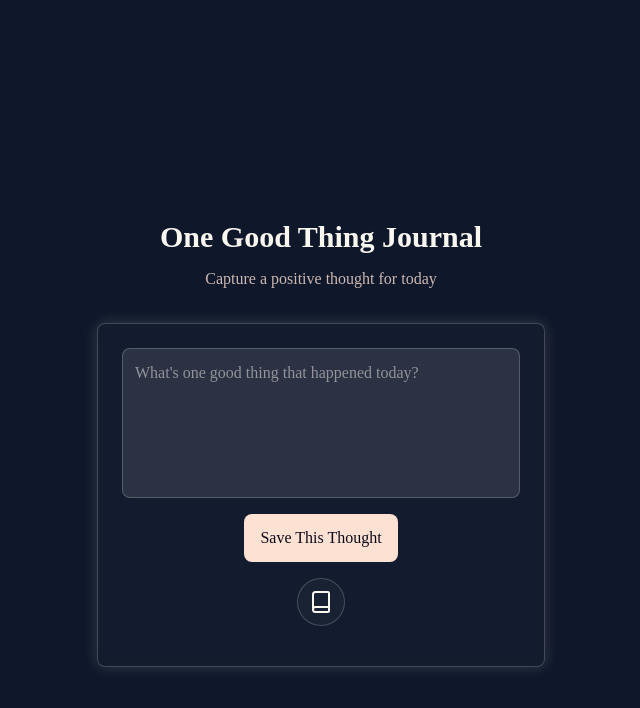
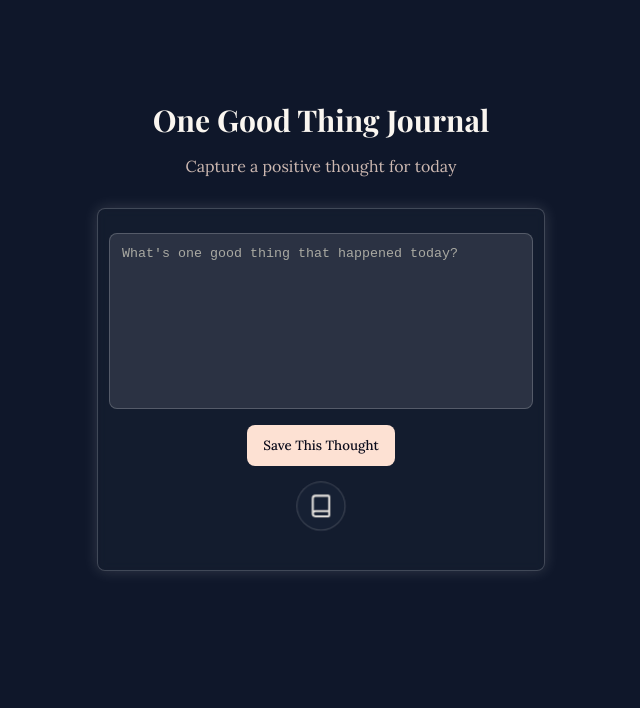
Before and after one commit to Syazwani-s246/yay-journal, a Next.js app: page / in a window 1280 px wide. Shown: the top 708 px of the page, without its empty margins (319-959 px from the left). Built offline with nearby package versions, Linux system fonts and the light colour scheme.

Commit message:
refactor : remove Tailwind, add custom animations and styles

```diff
--- a/src/app/globals.css
+++ b/src/app/globals.css
@@ -1,31 +1,141 @@
-/* globals.css */
-@import "tailwindcss";
+@import url('https://fonts.googleapis.com/css2?family=Playfair+Display:wght@400;500;600;700&family=Lora:wght@400;500;600&display=swap');
 
+/* @import "tailwindcss";
+@import "tailwindcss/preflight";
+@import "tailwindcss/utilities"; */
 
-/* @tailwind base;
-@tailwind components;
-@tailwind utilities; */
+/* src/styles/animations.css */
 
-:root {
-  --background: #ffffff;
-  --foreground: #171717;
-}
-
-@media (prefers-color-scheme: dark) {
-  :root {
-    --background: #0a0a0a;
-    --foreground: #ededed;
+@keyframes float-up {
+  0% {
+    transform: translateY(0) scale(1);
+    opacity: 1;
+  }
+  100% {
+    transform: translateY(-100px) scale(0.5);
+    opacity: 0;
   }
 }
 
-body {
-  color: var(--foreground);
-  background: var(--background);
-  font-family: Arial, Helvetica, sans-serif;
+@keyframes star-appear {
+  0% {
+    transform: scale(0);
+    opacity: 0;
+  }
+  50% {
+    transform: scale(1.5);
+    opacity: 0.7;
+  }
+  100% {
+    transform: scale(1);
+    opacity: 1;
+  }
 }
 
-/* Custom Tailwind CSS classes for dark mode and cosmic theme */
+@keyframes page-turn-right {
+  0% {
+    transform: rotateY(0deg);
+  }
+  100% {
+    transform: rotateY(-180deg);
+  }
+}
 
-.bg-cosmic-dark {
-  background-color: #0a0a1a; /* Deep cosmic blue */
+@keyframes page-turn-left {
+  0% {
+    transform: rotateY(-180deg);
+  }
+  100% {
+    transform: rotateY(0deg);
+  }
 }
+
+@keyframes gentle-pulse {
+  0%, 100% {
+    opacity: 0.8;
+    transform: scale(1);
+  }
+  50% {
+    opacity: 1;
+    transform: scale(1.05);
+  }
+}
+
+/* body {
+  @apply bg-night text-cream font-body;
+} */
+
+/* body {
+  @apply bg-red-500 text-white;
+} */
+
+
+/* h1, h2, h3 {
+  @apply font-heading;
+} */
+
+/* Optional base styles for textarea */
+/* textarea {
+  @apply bg-white/10 border border-[rgba(255,255,255,0.2)] text-cream p-3 rounded-lg w-full resize-none;
+} */
+
+textarea::placeholder {
+  color: rgba(255, 250, 227, 0.6);
+}
+
+/* Optional base styles for button */
+/* button {
+  @apply bg-peach text-night px-4 py-3 rounded-lg font-medium transition-all duration-200 w-full hover:bg-peachHover;
+} */
+
+@keyframes star-appear {
+  0% {
+    transform: scale(0);
+    opacity: 0;
+  }
+  50% {
+    transform: scale(1.5);
+    opacity: 0.7;
+  }
+  100% {
+    transform: scale(1);
+    opacity: 1;
+  }
+}
+
+/* Add after your existing animations */
+
+.perspective {
+  perspective: 2000px;
+}
+
+.preserve-3d {
+  transform-style: preserve-3d;
+}
+
+.book-shadow {
+  box-shadow: 0 0 20px rgba(0, 0, 0, 0.3);
+}
+
+.journal-book-overlay {
+  position: fixed;
+  inset: 0;
+  z-index: 50;
+  display: flex;
+  align-items: center;
+  justify-content: center;
+  transition: all 0.5s;
+}
+
+.journal-book-overlay.visible {
+  opacity: 1;
+}
+
+.journal-book-overlay.hidden {
+  opacity: 0;
+  pointer-events: none;
+}
+
+button:hover {
+  background-color: #fbd2be; /* peachHover */
+}
```
